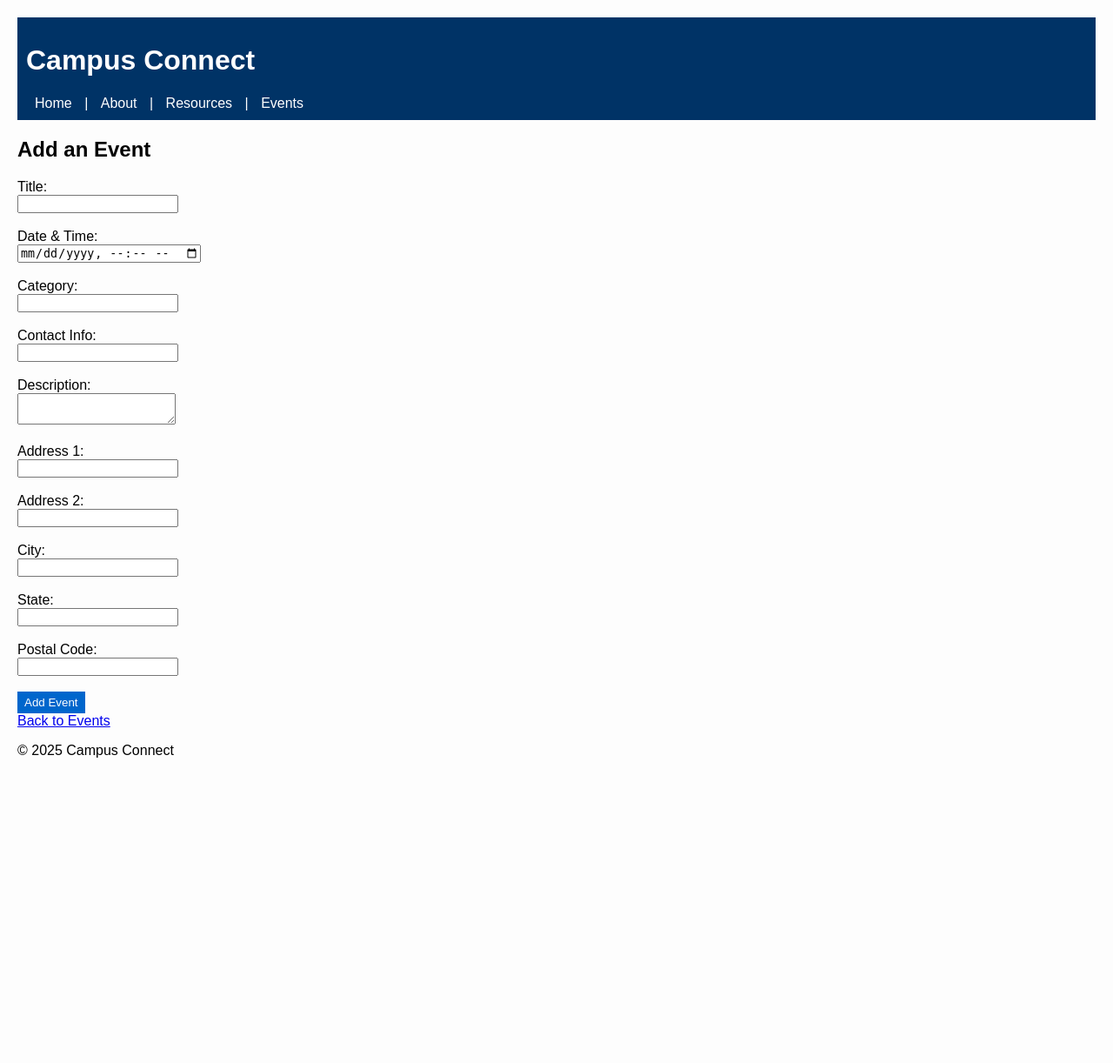
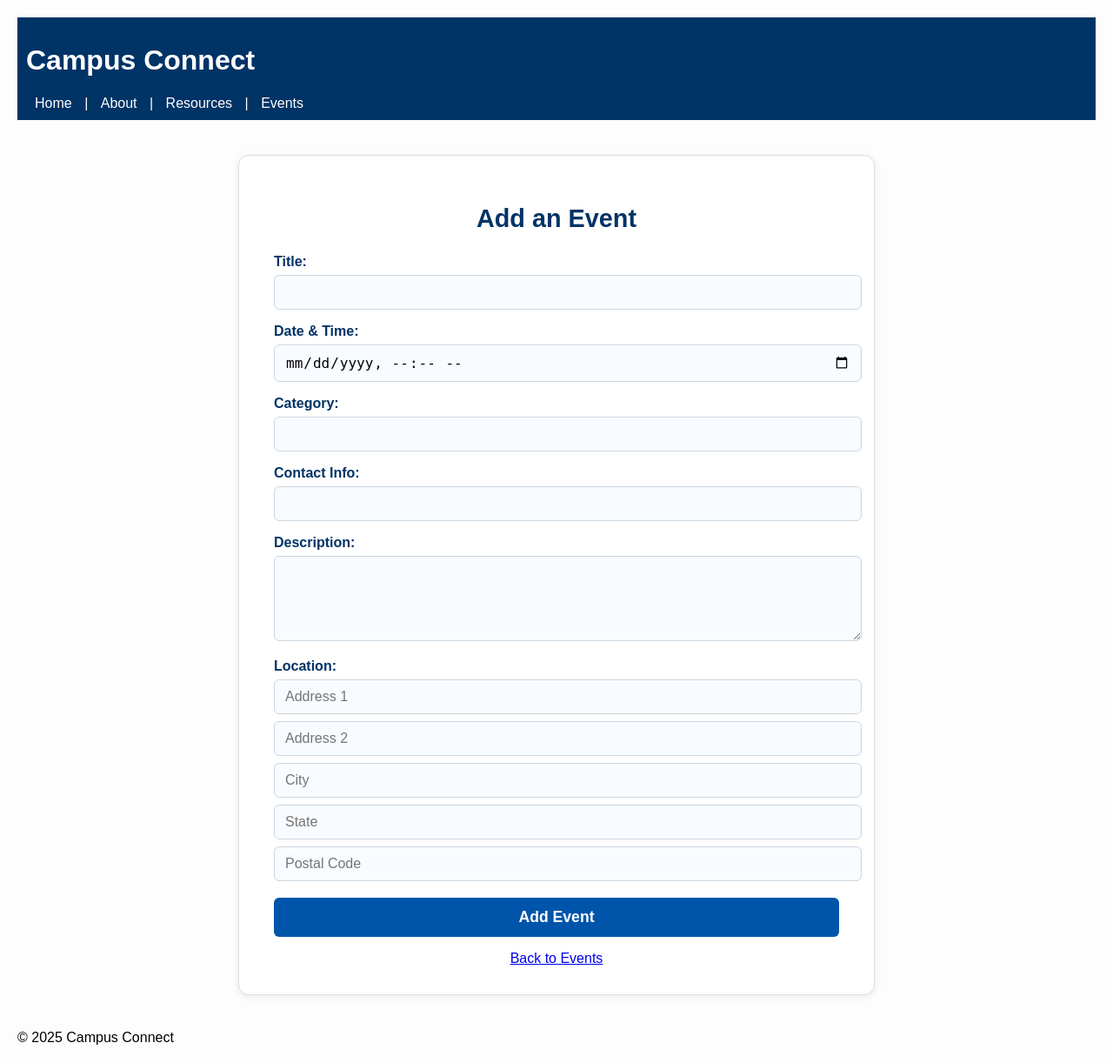
Before and after one commit to aayahosman/Campus-Connect, a Flask app: template templates/events/add.html in a window 1280 px wide. Shown: the whole page at 87% size. Before the commit the page ends 871 px from the top, so only its background shows below. Run offline with Flask 3, Linux system fonts and the light colour scheme; the template is opened without the code that fills it: most values are stand-ins (such as "Sample title", 1, 10 or a date in 2020).

Commit message:
Fixing css of events and resources forms as well as deleting redundant code

```diff
--- a/static/style.css
+++ b/static/style.css
@@ -282,3 +282,75 @@ body {
   font-weight: 600;
   box-shadow: 0 1px 3px rgba(0,0,0,0.15);
 }
+
+.form-card {
+  max-width: 650px;
+  margin: 2.5rem auto;
+  padding: 2rem 2.5rem;
+  background: #ffffff;
+  border: 1px solid #ddd;
+  border-radius: 12px;
+  box-shadow: 0 2px 8px rgba(0,0,0,0.08);
+}
+
+.form-card h2 {
+  text-align: center;
+  color: #003366;
+  margin-bottom: 1.5rem;
+  font-size: 1.8rem;
+}
+
+.form-group {
+  margin-bottom: 1rem;
+}
+
+.form-group label {
+  display: block;
+  font-weight: 600;
+  margin-bottom: 6px;
+  color: #003366;
+}
+
+.form-group input,
+.form-group textarea,
+.form-group select {
+  width: 100%;
+  padding: 10px 12px;
+  border: 1px solid #ccd6e0;
+  border-radius: 6px;
+  font-size: 1rem;
+  background-color: #f8fbff;
+}
+
+.form-group input:focus,
+.form-group textarea:focus,
+.form-group select:focus {
+  outline: none;
+  border-color: #0055aa;
+  box-shadow: 0 0 4px rgba(0,85,170,0.3);
+}
+
+.submit-btn {
+  display: block;
+  width: 100%;
+  padding: 12px 0;
+  background-color: #0055aa;
+  color: white;
+  border: none;
+  border-radius: 6px;
+  font-size: 1.1rem;
+  cursor: pointer;
+  margin-top: 1.2rem;
+  font-weight: 600;
+}
+
+.submit-btn:hover {
+  background-color: #004080;
+}
+
+/* Back link */
+.back-link {
+  display: block;
+  margin-top: 1rem;
+  text-align: center;
+}
--- a/templates/events/add.html
+++ b/templates/events/add.html
@@ -1,40 +1,50 @@
 {% extends "base.html" %}
+
 {% block content %}
-<h2>Add an Event</h2>
+<div class="form-card">
+  <h2>Add an Event</h2>
 
-<form method="POST" action="{{ url_for('event_bp.add_event') }}">
-  <label>Title:</label><br>
-  <input type="text" name="title" required><br><br>
+  <form action="" method="POST">
 
-  <label>Date & Time:</label><br>
-  <input type="datetime-local" name="date_of_event" required><br><br>
+    <div class="form-group">
+      <label>Title:</label>
+      <input type="text" name="title" required>
+    </div>
 
-  <label>Category:</label><br>
-  <input type="text" name="category" required><br><br>
+    <div class="form-group">
+      <label>Date & Time:</label>
+      <input type="datetime-local" name="date_of_event" required>
+    </div>
 
-  <label>Contact Info:</label><br>
-  <input type="text" name="contact_info"><br><br>
+    <div class="form-group">
+      <label>Category:</label>
+      <input type="text" name="category">
+    </div>
 
-  <label>Description:</label><br>
-  <textarea name="description" required></textarea><br><br>
+    <div class="form-group">
+      <label>Contact Info:</label>
+      <input type="text" name="contact_info">
+    </div>
 
-  <label>Address 1:</label><br>
-  <input type="text" name="address1"><br><br>
+    <div class="form-group">
+      <label>Description:</label>
+      <textarea name="description" rows="4"></textarea>
+    </div>
 
-  <label>Address 2:</label><br>
-  <input type="text" name="address2"><br><br>
+    <div class="form-group">
+      <label>Location:</label>
+      <input type="text" name="address1" placeholder="Address 1">
+      <input style="margin-top:8px;" type="text" name="address2" placeholder="Address 2">
+      <input style="margin-top:8px;" type="text" name="city" placeholder="City">
+      <input style="margin-top:8px;" type="text" name="state" placeholder="State">
+      <input style="margin-top:8px;" type="text" name="postal_code" placeholder="Postal Code">
+    </div>
 
-  <label>City:</label><br>
-  <input type="text" name="city"><br><br>
+    <button class="submit-btn" type="submit">Add Event</button>
 
-  <label>State:</label><br>
-  <input type="text" name="state" maxlength="2"><br><br>
+  </form>
 
-  <label>Postal Code:</label><br>
-  <input type="text" name="postal_code"><br><br>
+  <a class="back-link" href="{{ url_for('event_bp.list_events') }}">Back to Events</a>
+</div>
 
-  <button type="submit">Add Event</button>
-</form>
-
-<a href="{{ url_for('event_bp.list_events') }}">Back to Events</a>
 {% endblock %}
```
Also changed, not shown: schema.sql (deleted, +0 -61 lines), templates/main.html (deleted, +0 -8 lines), templates/resources/add.html (+34 -18 lines), user_table_setup.py (deleted, +0 -22 lines).
